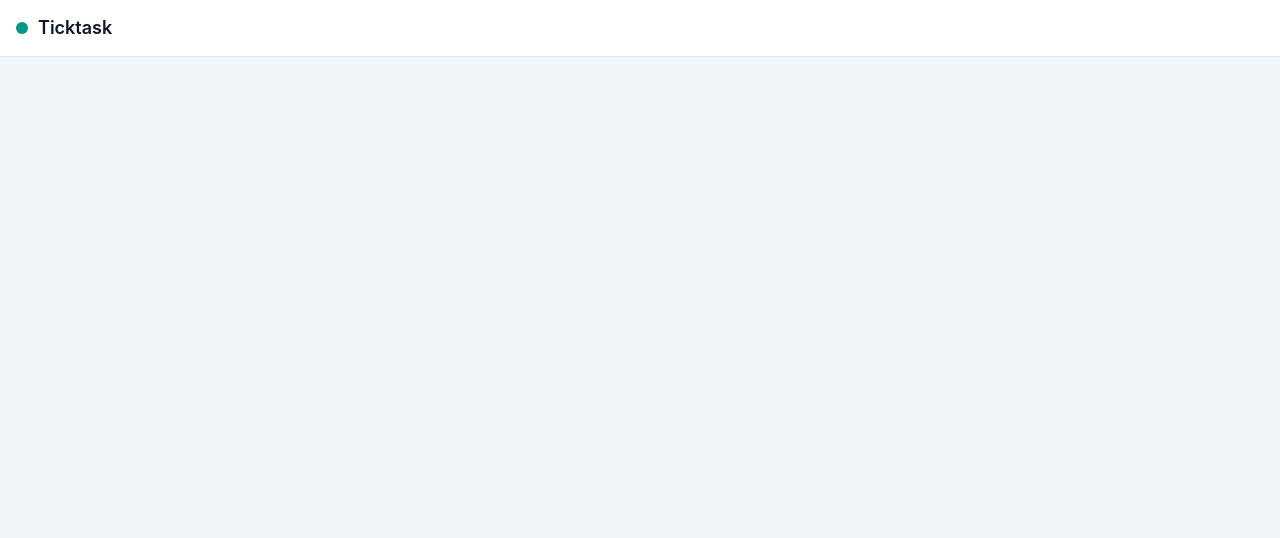
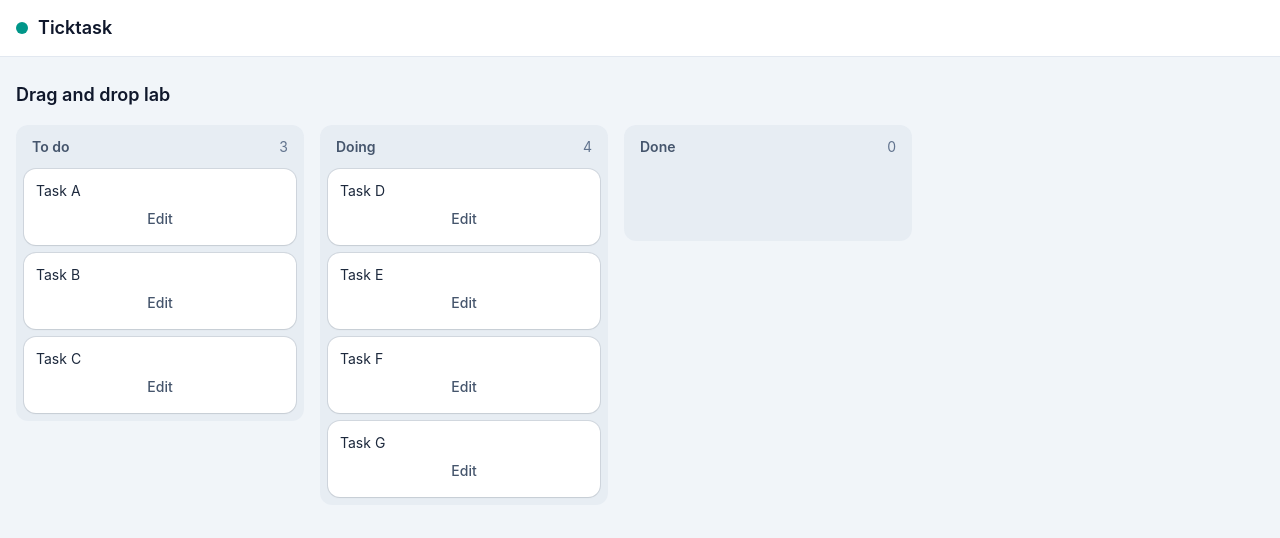
Before and after one commit to hhaddenn/ticktask, a React (Vite) app in the folder frontend/: page /lab/dnd in a window 1280 px wide. Before the commit this address had no page. Shown: the top 538 px of the page. Built offline with nearby package versions, Linux system fonts and the light colour scheme.

Commit message:
feat(frontend): add isolated drag and drop prototype
- Add @hello-pangea/dnd and a /lab/dnd page with fixed data
- Reorder within and between columns, computing the move payload
- Let TaskCard receive a ref, extra props and a dragging state

```diff
--- a/frontend/package.json
+++ b/frontend/package.json
@@ -12,6 +12,7 @@
 		"preview": "vite preview"
 	},
 	"dependencies": {
+		"@hello-pangea/dnd": "^18.0.1",
 		"@tailwindcss/vite": "^4.3.5",
 		"react": "^19.3.1",
 		"react-dom": "^19.3.1",
--- a/frontend/src/App.jsx
+++ b/frontend/src/App.jsx
@@ -1,6 +1,7 @@
 import { Route, Routes } from "react-router";
 import ProjectsPage from "./pages/ProjectsPage";
 import ProjectKanbanPage from "./pages/ProjectKanbanPage";
+import DndLabPage from "./lab/DndLabPage";
 
 function App() {
 	return (
@@ -20,6 +21,7 @@ function App() {
 						path="/projects/:projectId"
 						element={<ProjectKanbanPage />}
 					></Route>
+					<Route path="/lab/dnd" element={<DndLabPage />}></Route>
 				</Routes>
 			</main>
 		</div>
--- a/frontend/src/components/TaskCard.jsx
+++ b/frontend/src/components/TaskCard.jsx
@@ -1,7 +1,13 @@
-export default function TaskCard({ task, onEdit }) {
+import Button from "./ui/Button";
+
+export default function TaskCard({ task, onEdit, ref, isDragging, ...props }) {
 	const dueDate = task.due_date ? new Date(task.due_date) : null;
 	return (
-		<li className="flex flex-col gap-1 rounded-xl bg-white p-3 text-sm text-slate-800 shadow-xs ring-1 ring-slate-900/10 dark:bg-slate-800 dark:text-slate-100 dark:ring-white/10">
+		<li
+			className={`flex flex-col gap-1 rounded-xl bg-white p-3 text-sm ${isDragging ? "shadow-md" : "shadow-xs"} text-slate-800 ring-1 ring-slate-900/10 focus-visible:outline-2 focus-visible:outline-accent-700 dark:bg-slate-800 dark:text-slate-100 dark:ring-white/10 dark:focus-visible:outline-accent-400`}
+			ref={ref}
+			{...props}
+		>
 			<span>{task.title}</span>
 			{dueDate && (
 				<span className="text-xs text-slate-500 dark:text-slate-400">
@@ -12,12 +18,9 @@ export default function TaskCard({ task, onEdit }) {
 					})}
 				</span>
 			)}
-			<button
-				onClick={() => onEdit(task)}
-				className="focus-visible: w-full text-left"
-			>
+			<Button variant="ghost" onClick={() => onEdit(task)}>
 				Edit
-			</button>
+			</Button>
 		</li>
 	);
 }
--- /dev/null
+++ b/frontend/src/lab/DndLabPage.jsx
@@ -0,0 +1,136 @@
+import { useState } from "react";
+import TaskCard from "../components/TaskCard";
+import { DragDropContext, Droppable, Draggable } from "@hello-pangea/dnd";
+
+const stages = [
+	{ id: 1, name: "To do" },
+	{ id: 2, name: "Doing" },
+	{ id: 3, name: "Done" },
+];
+const initialTasks = [
+	{ id: 1, title: "Task A", stage: 1, sequence: 0 },
+	{ id: 2, title: "Task B", stage: 1, sequence: 1 },
+	{ id: 3, title: "Task C", stage: 1, sequence: 2 },
+	{ id: 4, title: "Task D", stage: 2, sequence: 0 },
+	{ id: 5, title: "Task E", stage: 2, sequence: 1 },
+	{ id: 6, title: "Task F", stage: 2, sequence: 2 },
+	{ id: 7, title: "Task G", stage: 2, sequence: 3 },
+];
+
+export default function DndLabPage() {
+	const [tasks, setTasks] = useState(initialTasks);
+
+	function handleDragEnd(result) {
+		if (!result.destination) {
+			return;
+		}
+		if (
+			result.source.droppableId === result.destination.droppableId &&
+			result.source.index === result.destination.index
+		) {
+			return;
+		}
+		const taskId = Number(result.draggableId);
+		const destStage = Number(result.destination.droppableId);
+		const sourceStage = Number(result.source.droppableId);
+		const movedTask = tasks.find((task) => task.id === taskId);
+		const destStageTasks = tasks
+			.filter((task) => task.stage === destStage && task.id !== taskId)
+			.toSorted((a, b) => a.sequence - b.sequence);
+		const newDestTasks = destStageTasks
+			.toSpliced(result.destination.index, 0, {
+				...movedTask,
+				stage: destStage,
+			})
+			.map((t, i) => ({ ...t, sequence: i }));
+		const newSourceTasks =
+			sourceStage === destStage
+				? []
+				: tasks
+						.filter(
+							(task) =>
+								task.stage === sourceStage &&
+								task.id !== taskId,
+						)
+						.toSorted((a, b) => a.sequence - b.sequence)
+						.map((t, i) => ({ ...t, sequence: i }));
+		const updatedTasks = new Map(
+			[...newDestTasks, ...newSourceTasks].map((t) => [t.id, t]),
+		);
+		setTasks(tasks.map((t) => updatedTasks.get(t.id) ?? t));
+		console.log("move", taskId, {
+			stage: destStage,
+			position: result.destination.index,
+		});
+	}
+
+	return (
+		<div className="flex flex-col gap-4">
+			<h2 className="text-lg font-semibold text-slate-900 dark:text-slate-50">
+				Drag and drop lab
+			</h2>
+			<DragDropContext onDragEnd={handleDragEnd}>
+				<ul className="flex items-start gap-4 overflow-x-auto pb-2">
+					{stages.map((stage) => {
+						const stageTasks = tasks
+							.filter((task) => task.stage === stage.id)
+							.toSorted((a, b) => a.sequence - b.sequence);
+						return (
+							<li
+								className="flex w-72 shrink-0 flex-col gap-2 rounded-xl bg-slate-200/60 p-2 dark:bg-slate-900"
+								key={stage.id}
+							>
+								<h3 className="flex items-center justify-between px-2 py-1 text-sm font-semibold text-slate-600 dark:text-slate-400">
+									{stage.name}
+									<span className="font-normal text-slate-500 dark:text-slate-400">
+										{stageTasks.length}
+									</span>
+								</h3>
+								<Droppable droppableId={String(stage.id)}>
+									{(provided, snapshot) => (
+										<ul
+											className={`flex min-h-16 flex-col gap-2 rounded-lg ${snapshot.isDraggingOver ? "bg-accent-600/10 dark:bg-accent-400/10" : ""}`}
+											ref={provided.innerRef}
+											{...provided.droppableProps}
+										>
+											{stageTasks.map((task, i) => (
+												<Draggable
+													key={task.id}
+													draggableId={String(
+														task.id,
+													)}
+													index={i}
+												>
+													{(provided, snapshot) => (
+														<TaskCard
+															ref={
+																provided.innerRef
+															}
+															{...provided.draggableProps}
+															{...provided.dragHandleProps}
+															task={task}
+															onEdit={(t) =>
+																console.log(
+																	"edit",
+																	t.id,
+																)
+															}
+															isDragging={
+																snapshot.isDragging
+															}
+														/>
+													)}
+												</Draggable>
+											))}
+											{provided.placeholder}
+										</ul>
+									)}
+								</Droppable>
+							</li>
+						);
+					})}
+				</ul>
+			</DragDropContext>
+		</div>
+	);
+}
```
Also changed, not shown: 1 other file (tests, documents, lock files or other folders).
